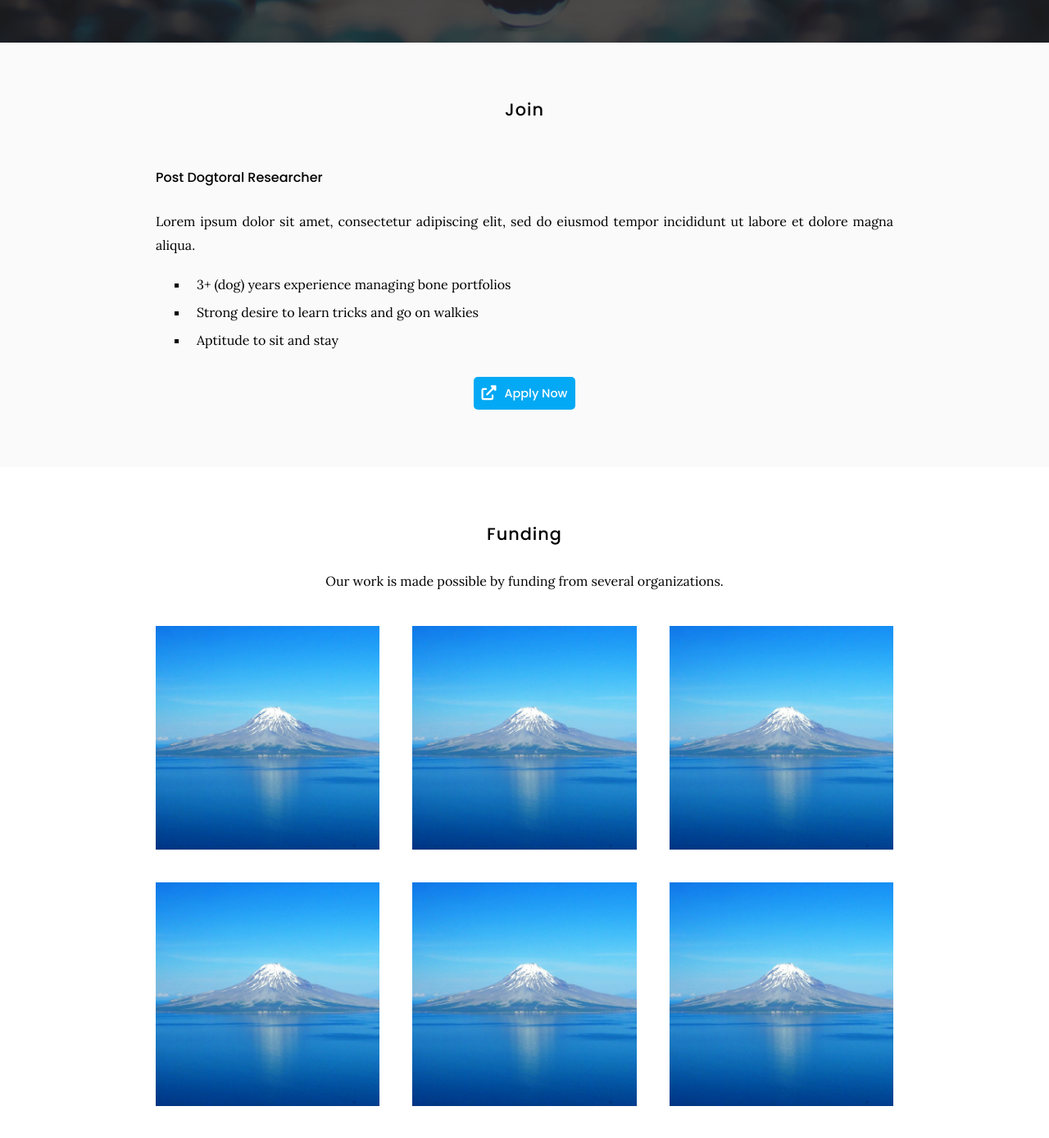
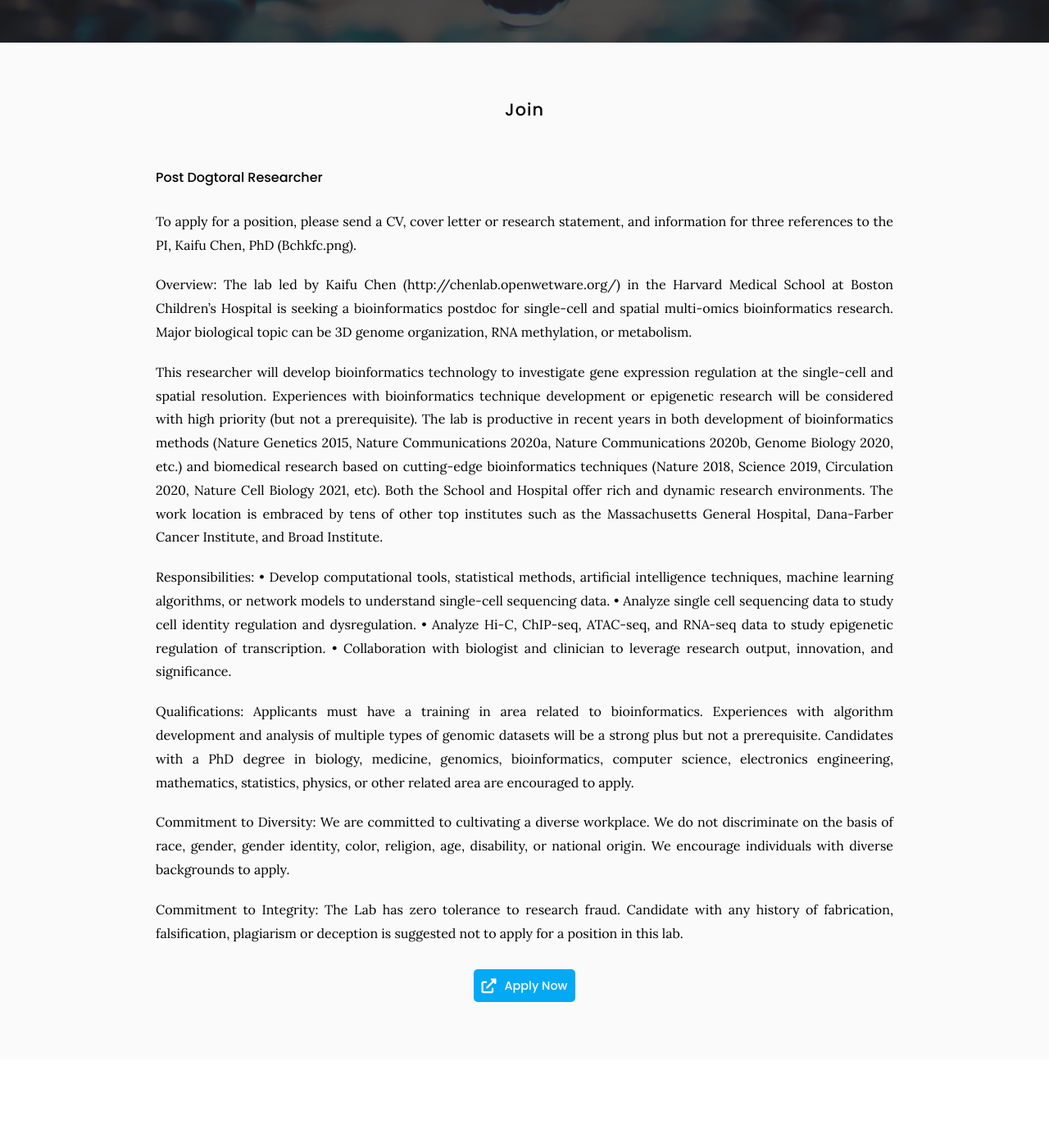
Before and after one commit to kaifuchenlab/kaifuchenlab.github.io, a Jekyll site: the page built from team/index.md, in a window 1280 px wide and 1400 px high, scrolled down 766 px. Shown: the top 1389 px of the window at 82% size. Built offline with Jekyll 4.4.1, drawn with Linux system fonts in a browser that asks for light colours.

Commit message:
Update index.md

```diff
--- a/team/index.md
+++ b/team/index.md
@@ -42,47 +42,26 @@ Ut enim ad minim veniam, quis nostrud exercitation ullamco laboris nisi ut aliqu
 
 #### Post Dogtoral Researcher
 
-Lorem ipsum dolor sit amet, consectetur adipiscing elit, sed do eiusmod tempor incididunt ut labore et dolore magna aliqua.
+To apply for a position, please send a CV, cover letter or research statement, and information for three references to the PI, Kaifu Chen, PhD (Bchkfc.png).
 
-- 3+ (dog) years experience managing bone portfolios
-- Strong desire to learn tricks and go on walkies
-- Aptitude to sit and stay
+Overview:
+The lab led by Kaifu Chen (http://chenlab.openwetware.org/) in the Harvard Medical School at Boston Children's Hospital is seeking a bioinformatics postdoc for single-cell and spatial multi-omics bioinformatics research. Major biological topic can be 3D genome organization, RNA methylation, or metabolism.
+
+This researcher will develop bioinformatics technology to investigate gene expression regulation at the single-cell and spatial resolution. Experiences with bioinformatics technique development or epigenetic research will be considered with high priority (but not a prerequisite). The lab is productive in recent years in both development of bioinformatics methods (Nature Genetics 2015, Nature Communications 2020a, Nature Communications 2020b, Genome Biology 2020, etc.) and biomedical research based on cutting-edge bioinformatics techniques (Nature 2018, Science 2019, Circulation 2020, Nature Cell Biology 2021, etc). Both the School and Hospital offer rich and dynamic research environments. The work location is embraced by tens of other top institutes such as the Massachusetts General Hospital, Dana-Farber Cancer Institute, and Broad Institute.
+
+Responsibilities:
+• Develop computational tools, statistical methods, artificial intelligence techniques, machine learning algorithms, or network models to understand single-cell sequencing data. • Analyze single cell sequencing data to study cell identity regulation and dysregulation. • Analyze Hi-C, ChIP-seq, ATAC-seq, and RNA-seq data to study epigenetic regulation of transcription. • Collaboration with biologist and clinician to leverage research output, innovation, and significance.
+
+Qualifications:
+Applicants must have a training in area related to bioinformatics. Experiences with algorithm development and analysis of multiple types of genomic datasets will be a strong plus but not a prerequisite. Candidates with a PhD degree in biology, medicine, genomics, bioinformatics, computer science, electronics engineering, mathematics, statistics, physics, or other related area are encouraged to apply.
+
+Commitment to Diversity:
+We are committed to cultivating a diverse workplace. We do not discriminate on the basis of race, gender, gender identity, color, religion, age, disability, or national origin. We encourage individuals with diverse backgrounds to apply.
+
+Commitment to Integrity:
+The Lab has zero tolerance to research fraud. Candidate with any history of fabrication, falsification, plagiarism or deception is suggested not to apply for a position in this lab.
 
 {% include link.html type="external" link="https://google.com/" text="Apply Now" icon="" style="button" %}
 {:.center}
 
 {% include section.html %}
-
-## Funding
-
-Our work is made possible by funding from several organizations.
-{:.center}
-
-{%
-  include gallery.html
-  style="square"
-
-  image1="images/photo.jpg"
-  link1="https://nasa.gov/"
-  tooltip1="Cool Foundation"
-
-  image2="images/photo.jpg"
-  link2="https://nasa.gov/"
-  tooltip2="Cool Institute"
-
-  image3="images/photo.jpg"
-  link3="https://nasa.gov/"
-  tooltip3="Cool Initiative"
-
-  image4="images/photo.jpg"
-  link4="https://nasa.gov/"
-  tooltip4="Cool Foundation"
-
-  image5="images/photo.jpg"
-  link5="https://nasa.gov/"
-  tooltip5="Cool Institute"
-
-  image6="images/photo.jpg"
-  link6="https://nasa.gov/"
-  tooltip6="Cool Initiative"
-%}
```
